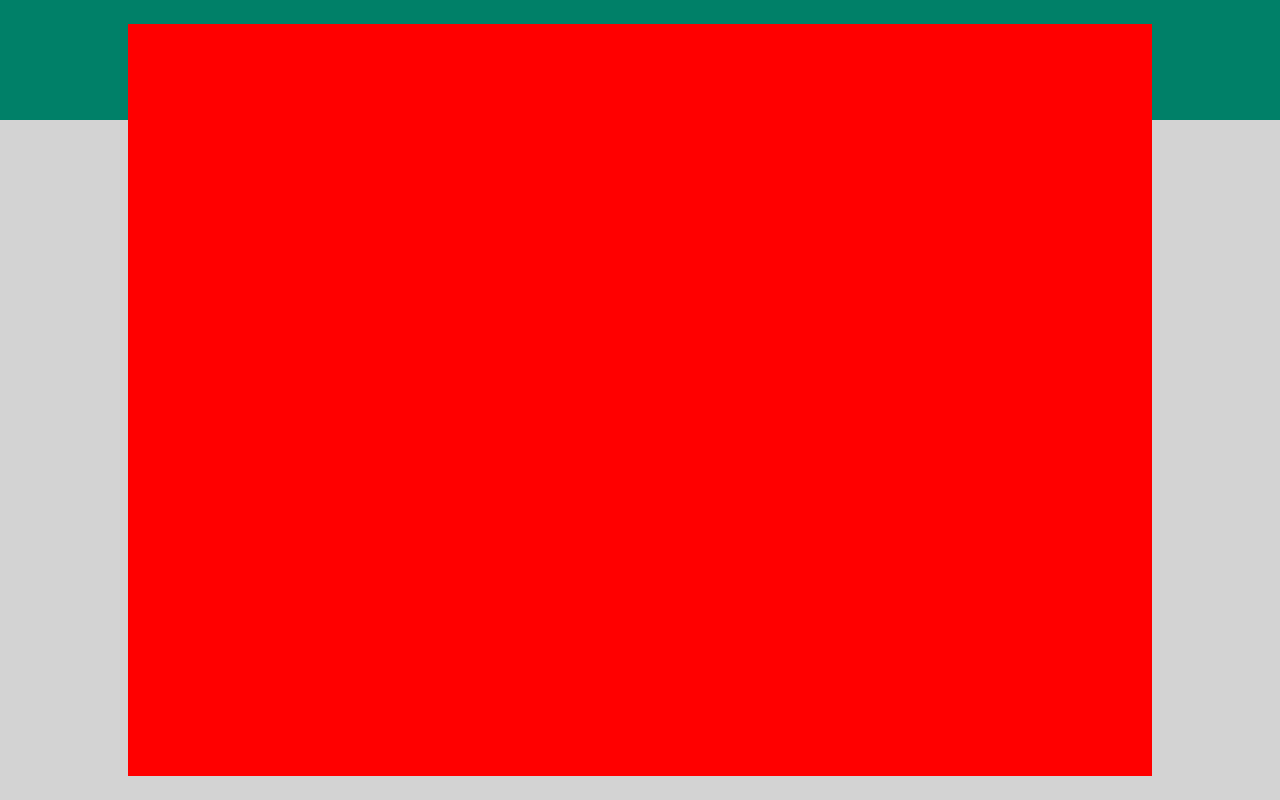
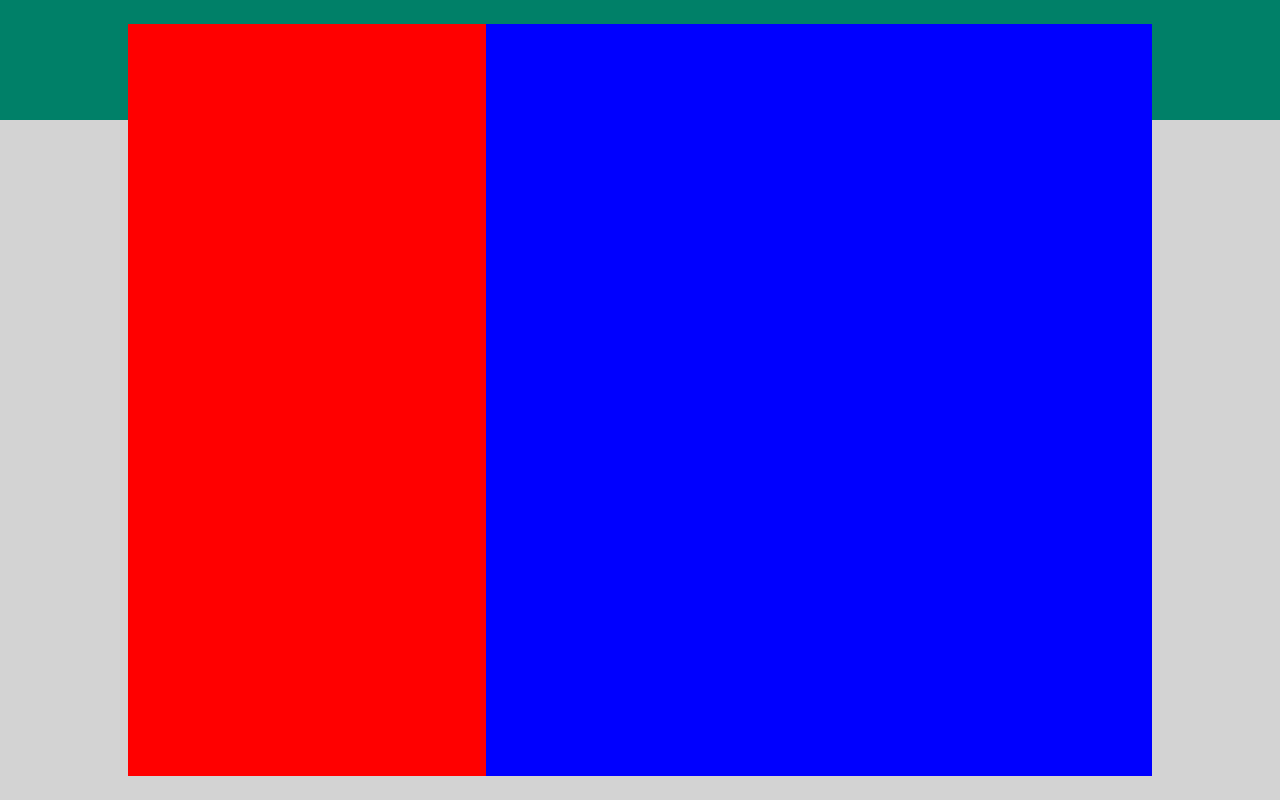
Before and after one commit to ValerioFarina/vue-boolzapp, a plain HTML site: page index.html in a window 1280 px wide. Drawn offline with nearby package versions, Linux system fonts and the light colour scheme.

Commit message:
Milestone 1: diviso il container in due sezioni affiancate

```diff
--- a/index.html
+++ b/index.html
@@ -10,7 +10,13 @@
     <body>
         <div id="root">
             <div id="container">
+                <aside>
 
+                </aside>
+
+                <main>
+
+                </main>
             </div>
         </div>
 
--- a/style.css
+++ b/style.css
@@ -11,10 +11,20 @@
 }
 
 #container {
+    display: flex;
     position: absolute;
     top: 3vh;
     left: 10vw;
     height: 94vh;
     width : 80vw;
+}
+
+aside {
+    width: 35%;
     background-color: red;
 }
+
+main {
+    width: 65%;
+    background-color: blue;
+}
```
